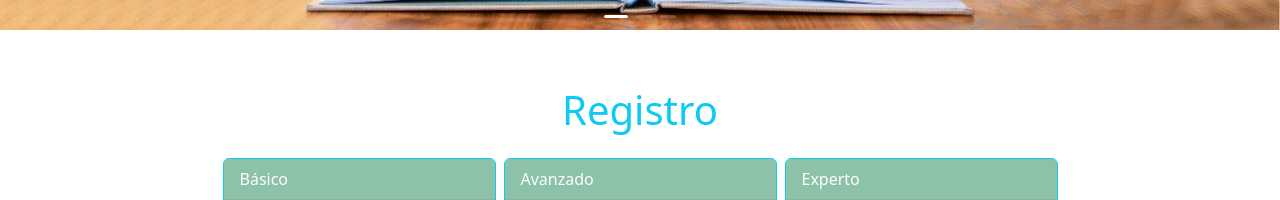
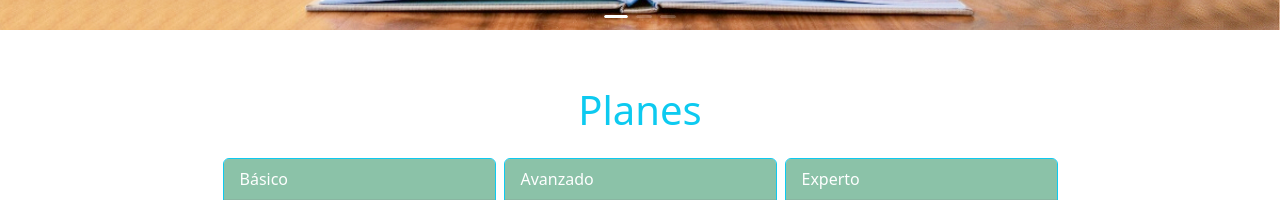
Before and after one commit to YSantanas/treeAcademy, a React (Create React App) app: page /planes in a window 1280 px wide. Shown: the part 431-631 px from the top of the page. Built offline with nearby package versions, Linux system fonts and the light colour scheme.

Commit message:
Update planes.js

```diff
--- a/src/paginas/Planes.js
+++ b/src/paginas/Planes.js
@@ -10,7 +10,7 @@ const Planes = () => {
     <div className="container mt-2 mb-3">
 
 
-      <h1 className="text-center text-info pb-3" style={{ minHeight: 'auto', paddingTop: '2vh', marginTop: '5vh' }}>Registro</h1>
+      <h1 className="text-center text-info pb-3" style={{ minHeight: 'auto', paddingTop: '2vh', marginTop: '5vh' }}>Planes</h1>
 
       <Row xs={1} md={3} className="g-2 justify-content-center">
         <Col className="col-md-3 pl-5">
```
